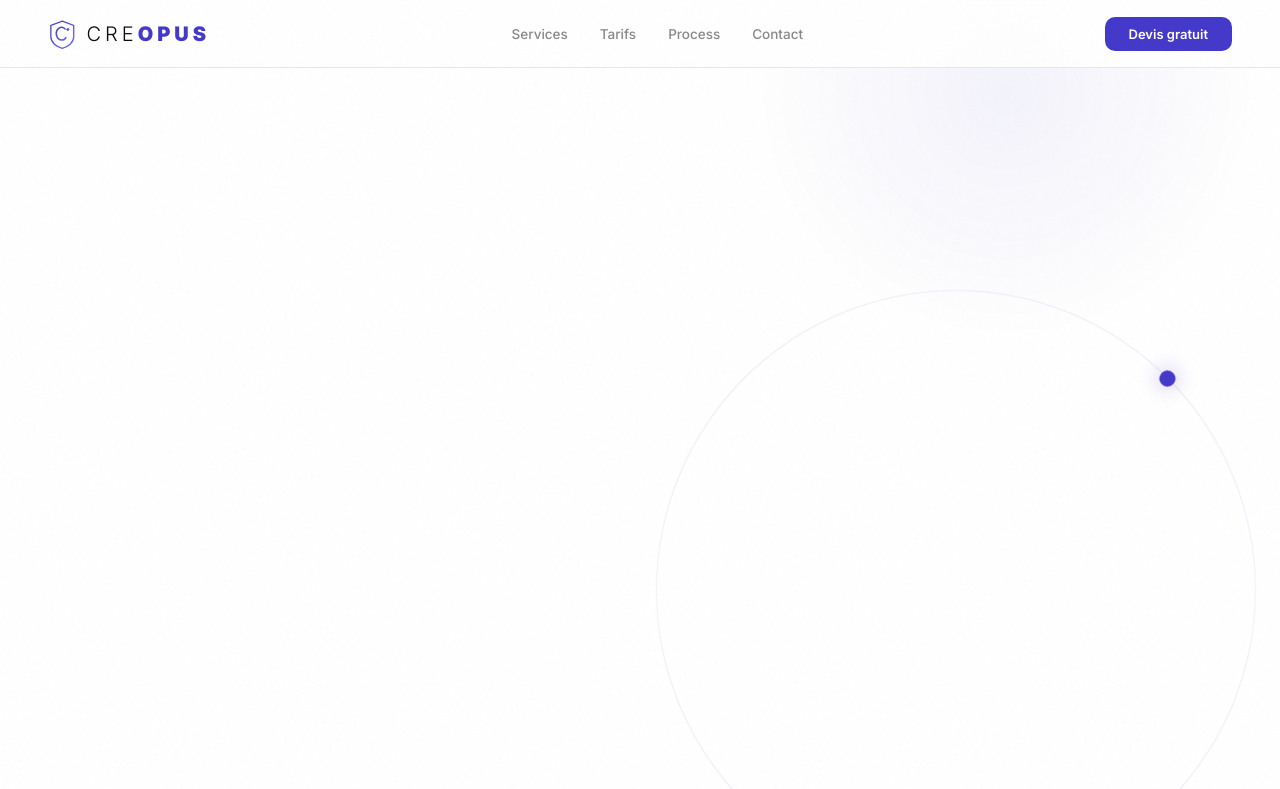
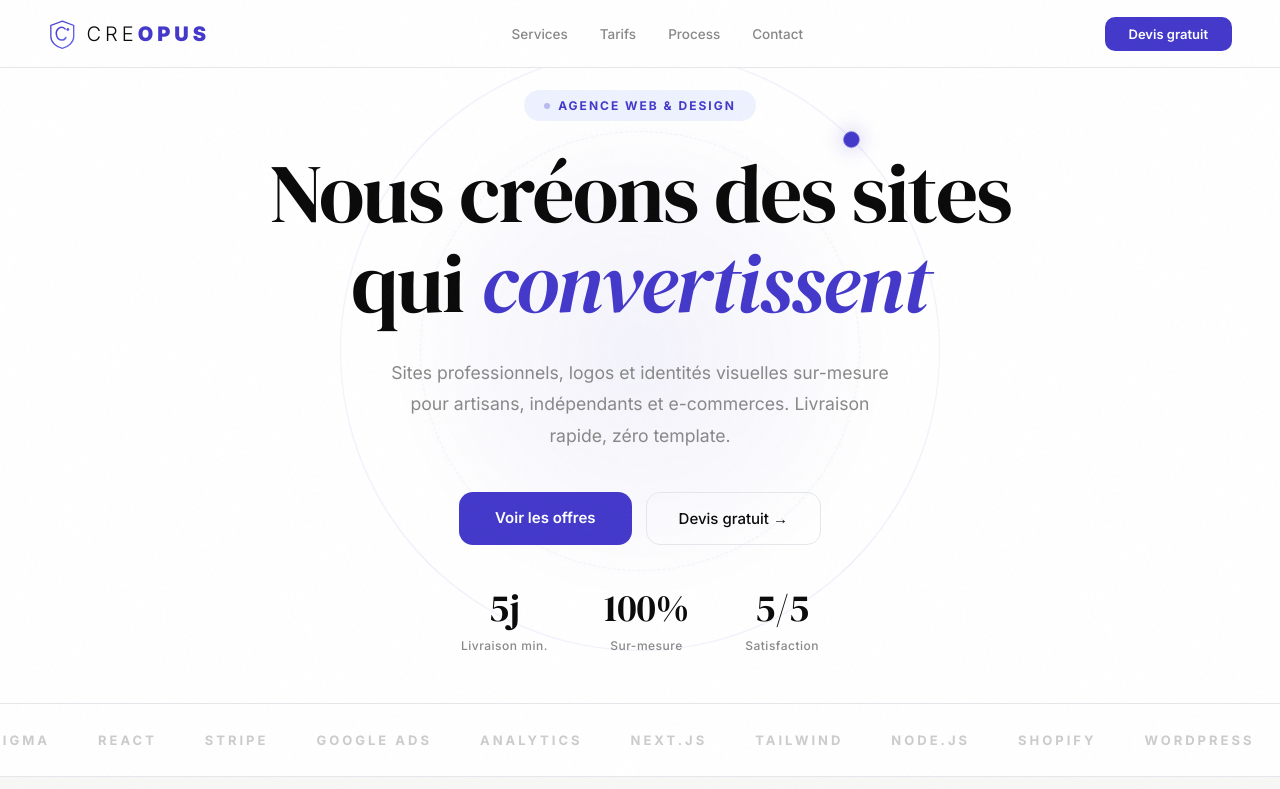
Before and after one commit to Delvaleseo/creopus, a website: page public/index.html in a window 1280 px wide. Shown: the top 789 px of the page. Drawn offline with Linux system fonts and the light colour scheme.

Commit message:
Fix hero: exclure les éléments décoratifs du z-index override qui cassait leur position absolute
Le sélecteur .hero > * écrasait position:absolute des anneaux/blob,
les rendant visibles dans le flux et créant un espace de 600px.

Co-Authored-By: Claude Opus 4.6 <noreply@anthropic.com>

```diff
--- a/public/index.html
+++ b/public/index.html
@@ -162,7 +162,7 @@
     animation: pulse 6s ease-in-out infinite alternate;
   }
   @keyframes pulse { 0% { transform: translate(-50%,-50%) scale(0.9); opacity: 0.5 } 100% { transform: translate(-50%,-50%) scale(1.1); opacity: 1 } }
-  .hero > * { position: relative; z-index: 1 }
+  .hero > *:not(.hero-ring):not(.hero-ring2):not(.hero-blob) { position: relative; z-index: 1 }
   .hero-tag {
     display: inline-flex; align-items: center; gap: 8px;
     background: var(--accent-soft); color: var(--accent); font-size: 12px; font-weight: 700;
```
